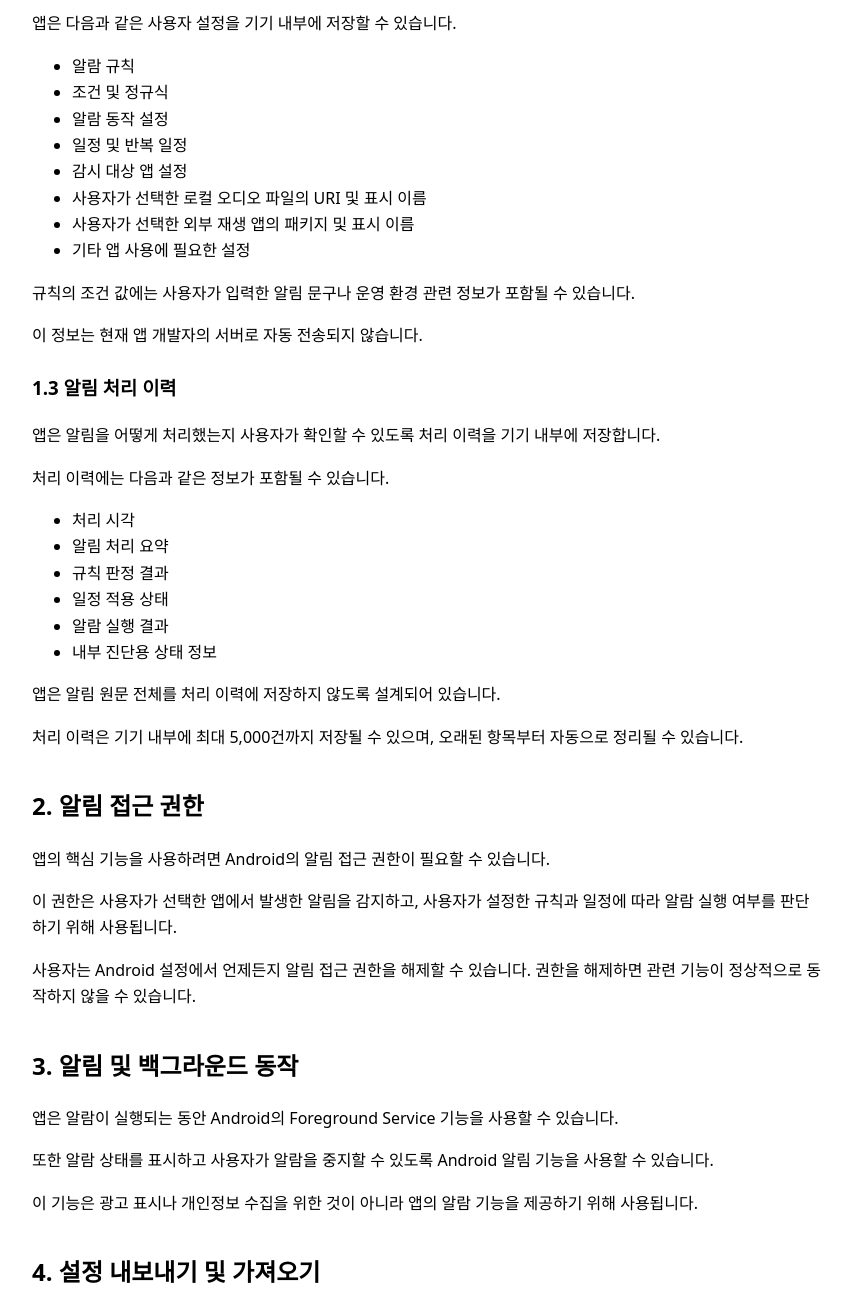
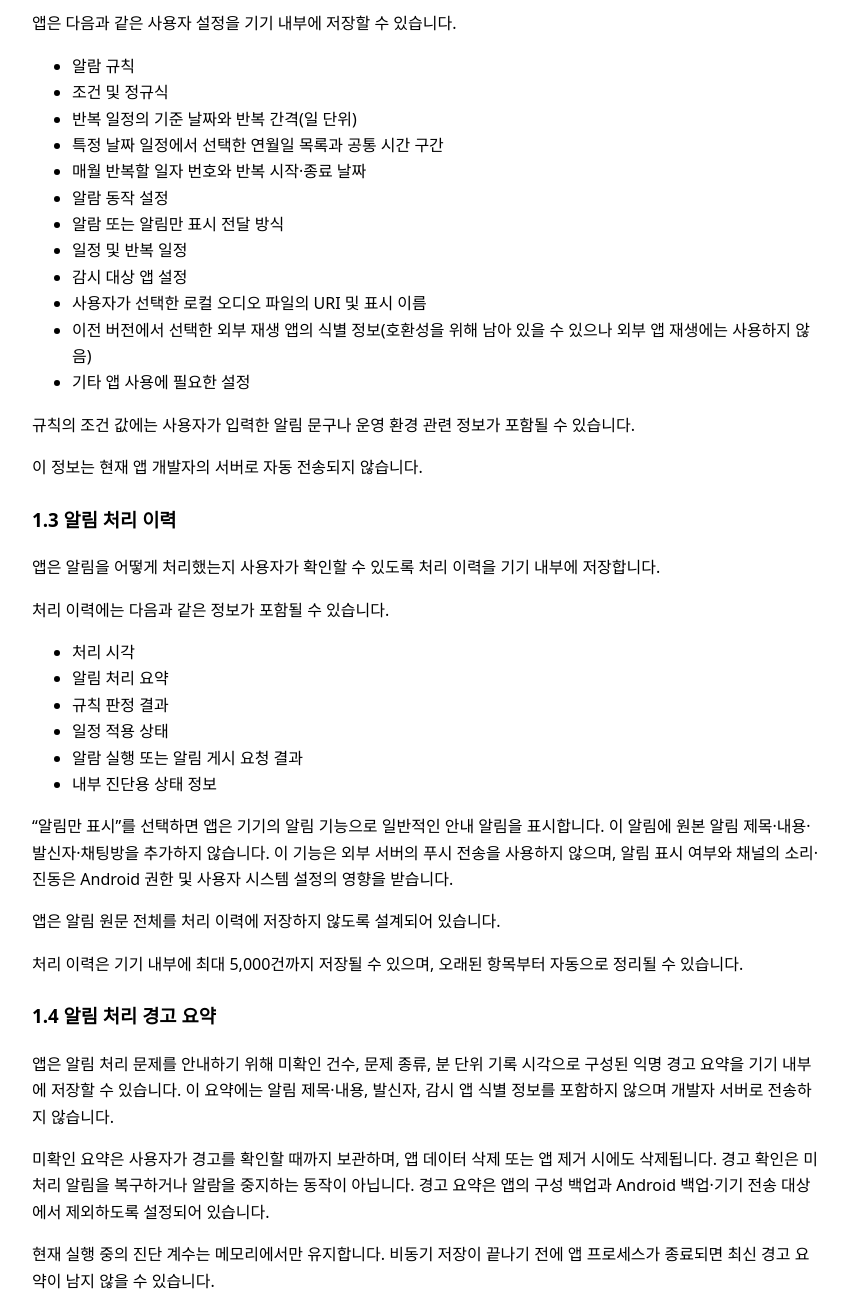
Before and after one commit to femsive/kaealert-privacy, a plain HTML site: page index.html in a window 1280 px wide. Shown: the part 740-2040 px from the top of the page, without its empty margins (212-1063 px from the left). Drawn offline with Linux system fonts and the light colour scheme.

Commit message:
docs: publish current KaeAlert privacy policy

```diff
--- a/index.html
+++ b/index.html
@@ -39,7 +39,7 @@
 
   <p>깨알(KaeAlert, 이하 “앱”)은 사용자의 개인정보와 알림 데이터를 중요하게 생각합니다.</p>
   <p>본 개인정보처리방침은 앱이 어떤 정보에 접근하고, 해당 정보를 어떤 목적으로 사용하며, 외부 서비스와 어떤 정보가 처리될 수 있는지 설명합니다.</p>
-  <p class="effective-date">시행일: 2026-10-27</p>
+  <p class="effective-date">시행일: 2026-11-13</p>
 
   <h2>1. 앱이 처리하는 정보</h2>
 
@@ -60,11 +60,15 @@
   <ul>
     <li>알람 규칙</li>
     <li>조건 및 정규식</li>
+    <li>반복 일정의 기준 날짜와 반복 간격(일 단위)</li>
+    <li>특정 날짜 일정에서 선택한 연월일 목록과 공통 시간 구간</li>
+    <li>매월 반복할 일자 번호와 반복 시작·종료 날짜</li>
     <li>알람 동작 설정</li>
+    <li>알람 또는 알림만 표시 전달 방식</li>
     <li>일정 및 반복 일정</li>
     <li>감시 대상 앱 설정</li>
     <li>사용자가 선택한 로컬 오디오 파일의 URI 및 표시 이름</li>
-    <li>사용자가 선택한 외부 재생 앱의 패키지 및 표시 이름</li>
+    <li>이전 버전에서 선택한 외부 재생 앱의 식별 정보(호환성을 위해 남아 있을 수 있으나 외부 앱 재생에는 사용하지 않음)</li>
     <li>기타 앱 사용에 필요한 설정</li>
   </ul>
   <p>규칙의 조건 값에는 사용자가 입력한 알림 문구나 운영 환경 관련 정보가 포함될 수 있습니다.</p>
@@ -78,11 +82,17 @@
     <li>알림 처리 요약</li>
     <li>규칙 판정 결과</li>
     <li>일정 적용 상태</li>
-    <li>알람 실행 결과</li>
+    <li>알람 실행 또는 알림 게시 요청 결과</li>
     <li>내부 진단용 상태 정보</li>
   </ul>
+  <p>“알림만 표시”를 선택하면 앱은 기기의 알림 기능으로 일반적인 안내 알림을 표시합니다. 이 알림에 원본 알림 제목·내용·발신자·채팅방을 추가하지 않습니다. 이 기능은 외부 서버의 푸시 전송을 사용하지 않으며, 알림 표시 여부와 채널의 소리·진동은 Android 권한 및 사용자 시스템 설정의 영향을 받습니다.</p>
   <p>앱은 알림 원문 전체를 처리 이력에 저장하지 않도록 설계되어 있습니다.</p>
   <p>처리 이력은 기기 내부에 최대 5,000건까지 저장될 수 있으며, 오래된 항목부터 자동으로 정리될 수 있습니다.</p>
+
+  <h3>1.4 알림 처리 경고 요약</h3>
+  <p>앱은 알림 처리 문제를 안내하기 위해 미확인 건수, 문제 종류, 분 단위 기록 시각으로 구성된 익명 경고 요약을 기기 내부에 저장할 수 있습니다. 이 요약에는 알림 제목·내용, 발신자, 감시 앱 식별 정보를 포함하지 않으며 개발자 서버로 전송하지 않습니다.</p>
+  <p>미확인 요약은 사용자가 경고를 확인할 때까지 보관하며, 앱 데이터 삭제 또는 앱 제거 시에도 삭제됩니다. 경고 확인은 미처리 알림을 복구하거나 알람을 중지하는 동작이 아닙니다. 경고 요약은 앱의 구성 백업과 Android 백업·기기 전송 대상에서 제외하도록 설정되어 있습니다.</p>
+  <p>현재 실행 중의 진단 계수는 메모리에서만 유지합니다. 비동기 저장이 끝나기 전에 앱 프로세스가 종료되면 최신 경고 요약이 남지 않을 수 있습니다.</p>
 
   <h2>2. 알림 접근 권한</h2>
   <p>앱의 핵심 기능을 사용하려면 Android의 알림 접근 권한이 필요할 수 있습니다.</p>
@@ -107,9 +117,13 @@
   <p>백업 파일에는 운영 환경에 관한 민감한 정보가 포함될 수 있으므로 사용자가 직접 안전하게 보관해야 합니다.</p>
   <p>현재 백업 파일은 Android Storage Access Framework를 통해 사용자가 직접 선택한 위치에 평문 JSON 형식으로 저장되며, 앱 개발자의 서버로 자동 업로드되지 않습니다. 사용자가 클라우드 저장소 제공자를 선택한 경우 해당 제공자의 정책에 따라 파일이 동기화될 수 있습니다.</p>
   <p>백업에는 알림 처리 이력, 구매 정보, 광고 정보, 비밀번호, 서명키 등의 정보가 포함되지 않습니다.</p>
+  <h3>Android 자동 백업 및 기기 이전</h3>
+  <p>앱은 Android OS의 클라우드 자동 백업과 기기 간 데이터 이전에서 앱의 데이터베이스, 설정 및 앱 전용 파일을 제외하도록 설정합니다. 이는 사용자가 직접 실행하는 설정 내보내기와 별개입니다. 앱을 새로 설치하거나 기기를 바꾸면 감시 앱 등록, 알람 설정과 권한을 다시 확인해야 하며, 구매 권한은 Google Play에서 다시 확인합니다.</p>
+  <p>이 설정은 과거 버전에서 이미 생성된 OS 백업을 삭제하는 기능이 아닙니다. 실제 이전 동작은 Android 버전과 기기 제조사의 구현에 따라 달라질 수 있습니다. 사용자가 직접 내보낸 파일과 클라우드 문서 제공자의 보관 정책도 별도로 적용됩니다.</p>
 
   <h2>5. 광고</h2>
   <p>무료 버전에서는 Google AdMob을 이용한 광고가 표시될 수 있습니다.</p>
+  <p>광고가 활성화된 구성에서는 홈, 규칙·일정·설정의 기본 화면, 일반 알람 설정 및 앱별 설정 화면 하단에 배너를 표시할 수 있습니다. 규칙·일정 편집, 선택기·대화상자, 권한·동의·결제·복원 확인 과정에는 광고를 표시하지 않습니다.</p>
   <p>광고 제공 과정에서 Google Mobile Ads SDK 등 Google의 서비스가 다음과 같은 정보를 처리할 수 있습니다.</p>
   <ul>
     <li>IP 주소를 기반으로 한 대략적인 위치 정보</li>
@@ -119,7 +133,7 @@
   </ul>
   <p>실제 처리되는 정보는 사용자의 지역, 기기 설정, 동의 상태 및 Google 서비스 정책에 따라 달라질 수 있습니다.</p>
   <p>앱은 알림 원문, 규칙의 조건 값, 알림 처리 이력 등을 광고 맞춤 설정을 위한 별도 targeting 정보로 전달하지 않습니다.</p>
-  <p>Pro 사용자는 앱 정책에 따라 광고가 표시되지 않을 수 있습니다.</p>
+  <p>Pro 사용자는 광고가 표시되지 않습니다. 현재 출시 구성에서는 광고 표시가 비활성화되어 있으며, 광고 SDK가 포함되어 있다는 사실만으로 광고가 요청되는 것은 아닙니다.</p>
   <p>Google의 개인정보 처리 방식에 대한 자세한 내용은 Google의 개인정보처리방침 및 광고 관련 정책을 참고하시기 바랍니다.</p>
 
   <h2>6. 광고 동의 및 개인정보 설정</h2>
```
